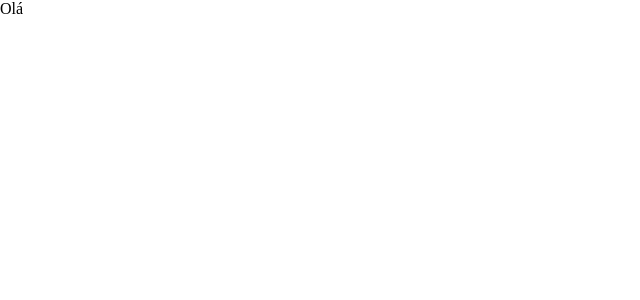
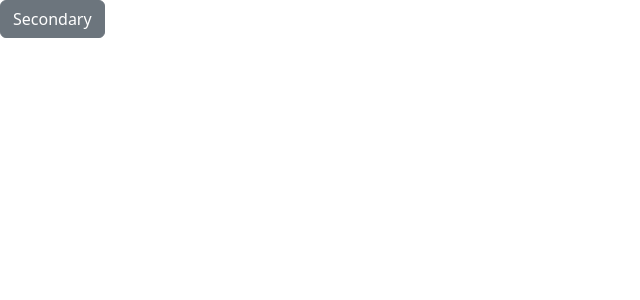
Before and after one commit to UDFProjLingProg/signacle-front, a Nuxt app: page / in a window 1280 px wide. Shown: the top 300 px of the page, without its empty margins (0-640 px from the left). Built offline with nearby package versions, Linux system fonts and the light colour scheme; a web font is replaced by a local one.

Commit message:
feat: Added bootstrap to project

```diff
--- a/package.json
+++ b/package.json
@@ -12,6 +12,7 @@
   "dependencies": {
     "@mdi/font": "^7.4.47",
     "@pinia/nuxt": "^0.5.1",
+    "bootstrap": "^5.3.3",
     "nuxt": "^3.11.2",
     "pinia": "^2.1.7",
     "vue": "^3.4.27",
--- a/src/assets/scss/main.scss
+++ b/src/assets/scss/main.scss
@@ -2,6 +2,7 @@
 @import url('https://fonts.googleapis.com/css2?family=Inter:wght@100..900&display=swap');
 @import url('https://fonts.googleapis.com/css2?family=Barlow+Condensed:ital,wght@0,100;0,200;0,300;0,400;0,500;0,600;0,700;0,800;0,900;1,100;1,200;1,300;1,400;1,500;1,600;1,700;1,800;1,900&display=swap');
 @import url('https://fonts.googleapis.com/css2?family=Roboto+Mono:ital,wght@0,100..700;1,100..700&display=swap');
+@import "bootstrap/dist/css/bootstrap";
 
 :root {
   font-synthesis: none;
--- a/src/pages/index.vue
+++ b/src/pages/index.vue
@@ -1,6 +1,6 @@
 <template>
   <div>
-    Olá
+    <button type="button" class="btn btn-secondary">Secondary</button>
   </div>
 </template>
 
```
Also changed, not shown: 1 other file (tests, documents, lock files or other folders).
